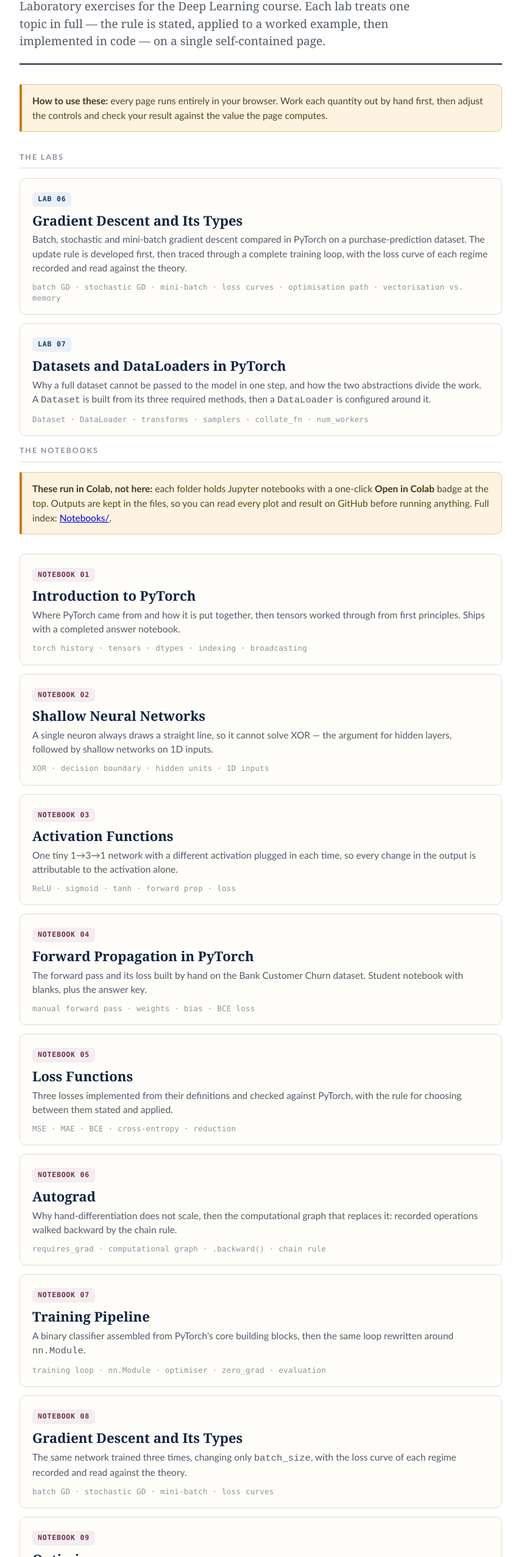
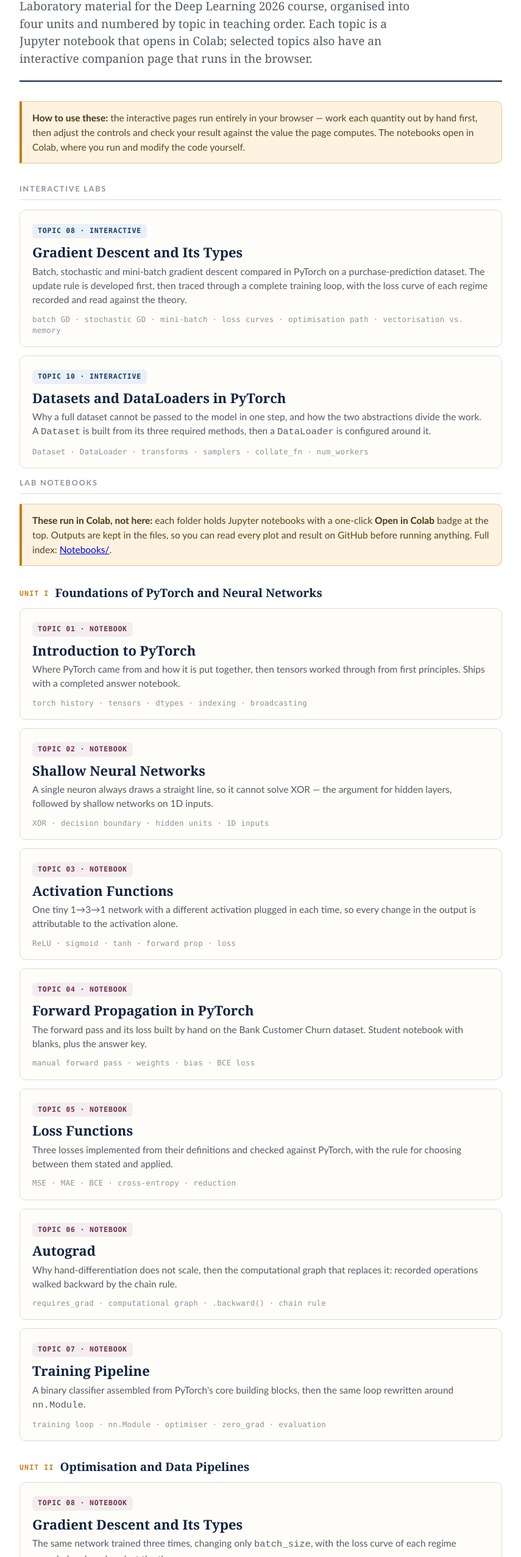
Before and after one commit to sparshbansal-newton/deep-learning-labs, a plain HTML site: page index.html in a window 1280 px wide. Shown: the part 143-2696 px from the top of the page at 61% size, without its empty margins (212-1067 px from the left). Drawn offline with Linux system fonts and the light colour scheme.

Commit message:
Organise topics into units; add references, license and citation
- Group topics into four units in both READMEs and on the site
- Number interactive labs by topic (08, 10) to match the notebook folders
- Update site title, description and intro to cover notebooks and labs
- Add References to notebooks 08, 09, 11, 12 and 13
- Add core texts, CC BY 4.0 LICENSE and CITATION.cff

Co-Authored-By: Claude Opus 5.5 <noreply@anthropic.com>

```diff
--- a/index.html
+++ b/index.html
@@ -3,8 +3,8 @@
 <head>
 <meta charset="utf-8">
 <meta name="viewport" content="width=device-width,initial-scale=1">
-<title>Deep Learning: Interactive Labs</title>
-<meta name="description" content="Interactive, self-contained labs for a deep learning course: gradient descent regimes and the PyTorch data pipeline.">
+<title>Deep Learning 2026: Laboratory Materials</title>
+<meta name="description" content="Laboratory materials for the Deep Learning 2026 course: Colab notebooks and interactive pages, from PyTorch tensors to CNN architectures.">
 <style>
 :root{
   --ink:#0F2440; --blue:#1B3C69; --blue-2:#3F6394; --amber:#C67C11; --plum:#6D2E46;
@@ -55,6 +55,10 @@ a.card:hover h3{color:var(--blue)}
 .card p.covers{margin:11px 0 0;font-family:var(--mono);font-size:12.5px;color:var(--lgrey);
   letter-spacing:.02em;line-height:1.45}
 
+h3.unit{font-family:var(--serif);font-size:19px;font-weight:700;color:var(--ink);margin:30px 0 12px;line-height:1.3}
+h3.unit span{display:inline-block;font-family:var(--mono);font-size:11.5px;letter-spacing:.1em;text-transform:uppercase;
+  color:var(--amber);margin-right:10px;vertical-align:2px}
+h2.sec+p.note+h3.unit{margin-top:0}
 footer{margin-top:42px;padding-top:20px;border-top:1px solid var(--rule);font-size:14.5px;color:var(--lgrey)}
 footer a{color:var(--blue)}
 
@@ -70,14 +74,14 @@ footer a{color:var(--blue)}
 <div class="wrap">
 
 <header>
-  <p class="eyebrow">Deep Learning</p>
-  <h1>Interactive Labs</h1>
-  <p class="lede">Laboratory exercises for the Deep Learning course. Each lab treats one topic in full — the rule is stated, applied to a worked example, then implemented in code — on a single self-contained page.</p>
+  <p class="eyebrow">Deep Learning 2026</p>
+  <h1>Laboratory Materials</h1>
+  <p class="lede">Laboratory material for the Deep Learning 2026 course, organised into four units and numbered by topic in teaching order. Each topic is a Jupyter notebook that opens in Colab; selected topics also have an interactive companion page that runs in the browser.</p>
 </header>
 
-<p class="note"><b>How to use these:</b> every page runs entirely in your browser. Work each quantity out by hand first, then adjust the controls and check your result against the value the page computes.</p>
+<p class="note"><b>How to use these:</b> the interactive pages run entirely in your browser — work each quantity out by hand first, then adjust the controls and check your result against the value the page computes. The notebooks open in Colab, where you run and modify the code yourself.</p>
 
-<h2 class="sec">The labs</h2>
+<h2 class="sec">Interactive labs</h2>
 
 <!-- ==================================================================
      ADDING AN ENTRY
@@ -96,14 +100,14 @@ footer a{color:var(--blue)}
 <ol class="list">
 
   <li><a class="card" href="gradient-descent-lab.html">
-    <span class="tag lab">Lab 06</span>
+    <span class="tag lab">Topic 08 · Interactive</span>
     <h3>Gradient Descent and Its Types</h3>
     <p>Batch, stochastic and mini-batch gradient descent compared in PyTorch on a purchase-prediction dataset. The update rule is developed first, then traced through a complete training loop, with the loss curve of each regime recorded and read against the theory.</p>
     <p class="covers">batch GD · stochastic GD · mini-batch · loss curves · optimisation path · vectorisation vs. memory</p>
   </a></li>
 
   <li><a class="card" href="dataset-dataloader-lab.html">
-    <span class="tag lab">Lab 07</span>
+    <span class="tag lab">Topic 10 · Interactive</span>
     <h3>Datasets and DataLoaders in PyTorch</h3>
     <p>Why a full dataset cannot be passed to the model in one step, and how the two abstractions divide the work. A <code>Dataset</code> is built from its three required methods, then a <code>DataLoader</code> is configured around it.</p>
     <p class="covers">Dataset · DataLoader · transforms · samplers · collate_fn · num_workers</p>
@@ -111,101 +115,117 @@ footer a{color:var(--blue)}
 
 </ol>
 
-<h2 class="sec">The notebooks</h2>
+<h2 class="sec">Lab notebooks</h2>
 
 <p class="note"><b>These run in Colab, not here:</b> each folder holds Jupyter
 notebooks with a one-click <b>Open in Colab</b> badge at the top. Outputs are kept in
 the files, so you can read every plot and result on GitHub before running anything.
 Full index: <a href="https://github.com/sparshbansal-newton/deep-learning-labs/tree/main/Notebooks">Notebooks/</a>.</p>
 
+<h3 class="unit"><span>Unit I</span>Foundations of PyTorch and Neural Networks</h3>
 <ol class="list">
 
   <li><a class="card" href="https://github.com/sparshbansal-newton/deep-learning-labs/tree/main/Notebooks/01_Intro_to_pytorch">
-    <span class="tag notes">Notebook 01</span>
+    <span class="tag notes">Topic 01 · Notebook</span>
     <h3>Introduction to PyTorch</h3>
     <p>Where PyTorch came from and how it is put together, then tensors worked through from first principles. Ships with a completed answer notebook.</p>
     <p class="covers">torch history · tensors · dtypes · indexing · broadcasting</p>
   </a></li>
 
   <li><a class="card" href="https://github.com/sparshbansal-newton/deep-learning-labs/tree/main/Notebooks/02_Shallow_neural_networks">
-    <span class="tag notes">Notebook 02</span>
+    <span class="tag notes">Topic 02 · Notebook</span>
     <h3>Shallow Neural Networks</h3>
     <p>A single neuron always draws a straight line, so it cannot solve XOR — the argument for hidden layers, followed by shallow networks on 1D inputs.</p>
     <p class="covers">XOR · decision boundary · hidden units · 1D inputs</p>
   </a></li>
 
   <li><a class="card" href="https://github.com/sparshbansal-newton/deep-learning-labs/tree/main/Notebooks/03_Activation_Functions">
-    <span class="tag notes">Notebook 03</span>
+    <span class="tag notes">Topic 03 · Notebook</span>
     <h3>Activation Functions</h3>
     <p>One tiny 1&rarr;3&rarr;1 network with a different activation plugged in each time, so every change in the output is attributable to the activation alone.</p>
     <p class="covers">ReLU · sigmoid · tanh · forward prop · loss</p>
   </a></li>
 
   <li><a class="card" href="https://github.com/sparshbansal-newton/deep-learning-labs/tree/main/Notebooks/04_pytorch_forward_prop">
-    <span class="tag notes">Notebook 04</span>
+    <span class="tag notes">Topic 04 · Notebook</span>
     <h3>Forward Propagation in PyTorch</h3>
     <p>The forward pass and its loss built by hand on the Bank Customer Churn dataset. Student notebook with blanks, plus the answer key.</p>
     <p class="covers">manual forward pass · weights · bias · BCE loss</p>
   </a></li>
 
   <li><a class="card" href="https://github.com/sparshbansal-newton/deep-learning-labs/tree/main/Notebooks/05_Loss_Functions">
-    <span class="tag notes">Notebook 05</span>
+    <span class="tag notes">Topic 05 · Notebook</span>
     <h3>Loss Functions</h3>
     <p>Three losses implemented from their definitions and checked against PyTorch, with the rule for choosing between them stated and applied.</p>
     <p class="covers">MSE · MAE · BCE · cross-entropy · reduction</p>
   </a></li>
 
   <li><a class="card" href="https://github.com/sparshbansal-newton/deep-learning-labs/tree/main/Notebooks/06_Auto_grad">
-    <span class="tag notes">Notebook 06</span>
+    <span class="tag notes">Topic 06 · Notebook</span>
     <h3>Autograd</h3>
     <p>Why hand-differentiation does not scale, then the computational graph that replaces it: recorded operations walked backward by the chain rule.</p>
     <p class="covers">requires_grad · computational graph · .backward() · chain rule</p>
   </a></li>
 
   <li><a class="card" href="https://github.com/sparshbansal-newton/deep-learning-labs/tree/main/Notebooks/07_pytorch_training_pipeline">
-    <span class="tag notes">Notebook 07</span>
+    <span class="tag notes">Topic 07 · Notebook</span>
     <h3>Training Pipeline</h3>
     <p>A binary classifier assembled from PyTorch's core building blocks, then the same loop rewritten around <code>nn.Module</code>.</p>
     <p class="covers">training loop · nn.Module · optimiser · zero_grad · evaluation</p>
   </a></li>
 
+</ol>
+
+<h3 class="unit"><span>Unit II</span>Optimisation and Data Pipelines</h3>
+<ol class="list">
+
   <li><a class="card" href="https://github.com/sparshbansal-newton/deep-learning-labs/tree/main/Notebooks/08_Gradient_Descent_Types">
-    <span class="tag notes">Notebook 08</span>
+    <span class="tag notes">Topic 08 · Notebook</span>
     <h3>Gradient Descent and Its Types</h3>
     <p>The same network trained three times, changing only <code>batch_size</code>, with the loss curve of each regime recorded and read against the theory.</p>
     <p class="covers">batch GD · stochastic GD · mini-batch · loss curves</p>
   </a></li>
 
   <li><a class="card" href="https://github.com/sparshbansal-newton/deep-learning-labs/tree/main/Notebooks/09_Optimizers">
-    <span class="tag notes">Notebook 09</span>
+    <span class="tag notes">Topic 09 · Notebook</span>
     <h3>Optimizers</h3>
     <p>Six optimizers run on one ill-conditioned ravine, each answering the failure of the one before it, with every trajectory and loss curve read off the same surface.</p>
     <p class="covers">SGD · momentum · NAG · AdaGrad · RMSProp · Adam</p>
   </a></li>
 
   <li><a class="card" href="https://github.com/sparshbansal-newton/deep-learning-labs/tree/main/Notebooks/10_Dataset_DataLoader">
-    <span class="tag notes">Notebook 10</span>
+    <span class="tag notes">Topic 10 · Notebook</span>
     <h3>Datasets and DataLoaders</h3>
     <p>A custom <code>Dataset</code> written from its three methods and served by a <code>DataLoader</code>, on ten samples small enough to check every batch by eye.</p>
     <p class="covers">__len__ · __getitem__ · batching · shuffling · collate</p>
   </a></li>
 
+</ol>
+
+<h3 class="unit"><span>Unit III</span>Regularisation</h3>
+<ol class="list">
+
   <li><a class="card" href="https://github.com/sparshbansal-newton/deep-learning-labs/tree/main/Notebooks/11_Regularization">
-    <span class="tag notes">Notebook 11</span>
+    <span class="tag notes">Topic 11 · Notebook</span>
     <h3>Regularization</h3>
     <p>An overfitting network fixed in two steps — L2 weight decay in the optimizer, then Dropout and BatchNorm inside the model — with the train/test gap read after each one.</p>
     <p class="covers">overfitting · L2 / weight decay · Dropout · BatchNorm</p>
   </a></li>
 
+</ol>
+
+<h3 class="unit"><span>Unit IV</span>Convolutional Neural Networks</h3>
+<ol class="list">
+
   <li><a class="card" href="https://github.com/sparshbansal-newton/deep-learning-labs/tree/main/Notebooks/12_CNN">
-    <span class="tag notes">Notebook 12</span>
+    <span class="tag notes">Topic 12 · Notebook</span>
     <h3>Convolutional Neural Networks</h3>
     <p>A two-block CNN trained on CIFAR-10, then rebuilt with BatchNorm and Dropout, with train and test accuracy compared to show the overfitting gap closing.</p>
     <p class="covers">Conv2d · MaxPool2d · output shapes · BatchNorm2d · Dropout · CIFAR-10</p>
   </a></li>
 
   <li><a class="card" href="https://github.com/sparshbansal-newton/deep-learning-labs/tree/main/Notebooks/13_CNN_Architectures">
-    <span class="tag notes">Notebook 13</span>
+    <span class="tag notes">Topic 13 · Notebook</span>
     <h3>CNN Architectures</h3>
     <p>A baseline CNN, AlexNet, a VGG-style network and ResNet-18 trained with one shared function — parameters move from the FC head into the conv layers as test accuracy climbs from 72% to 83%.</p>
     <p class="covers">AlexNet · VGG · ResNet · skip connections · global average pooling</p>
@@ -214,7 +234,7 @@ Full index: <a href="https://github.com/sparshbansal-newton/deep-learning-labs/t
 </ol>
 
 <footer>
-  <p>Built for classroom use. Source on <a href="https://github.com/sparshbansal-newton/deep-learning-labs">GitHub</a>. Corrections welcome.</p>
+  <p>Built for classroom use. Source on <a href="https://github.com/sparshbansal-newton/deep-learning-labs">GitHub</a>, where <b>Cite this repository</b> gives a citation. Licensed under <a href="https://creativecommons.org/licenses/by/4.0/">CC BY 4.0</a>. Corrections welcome.</p>
 </footer>
 
 </div>
```
Also changed, not shown: dataset-dataloader-lab.html (+4 -4 lines), gradient-descent-lab.html (+6 -6 lines), 9 other files.
